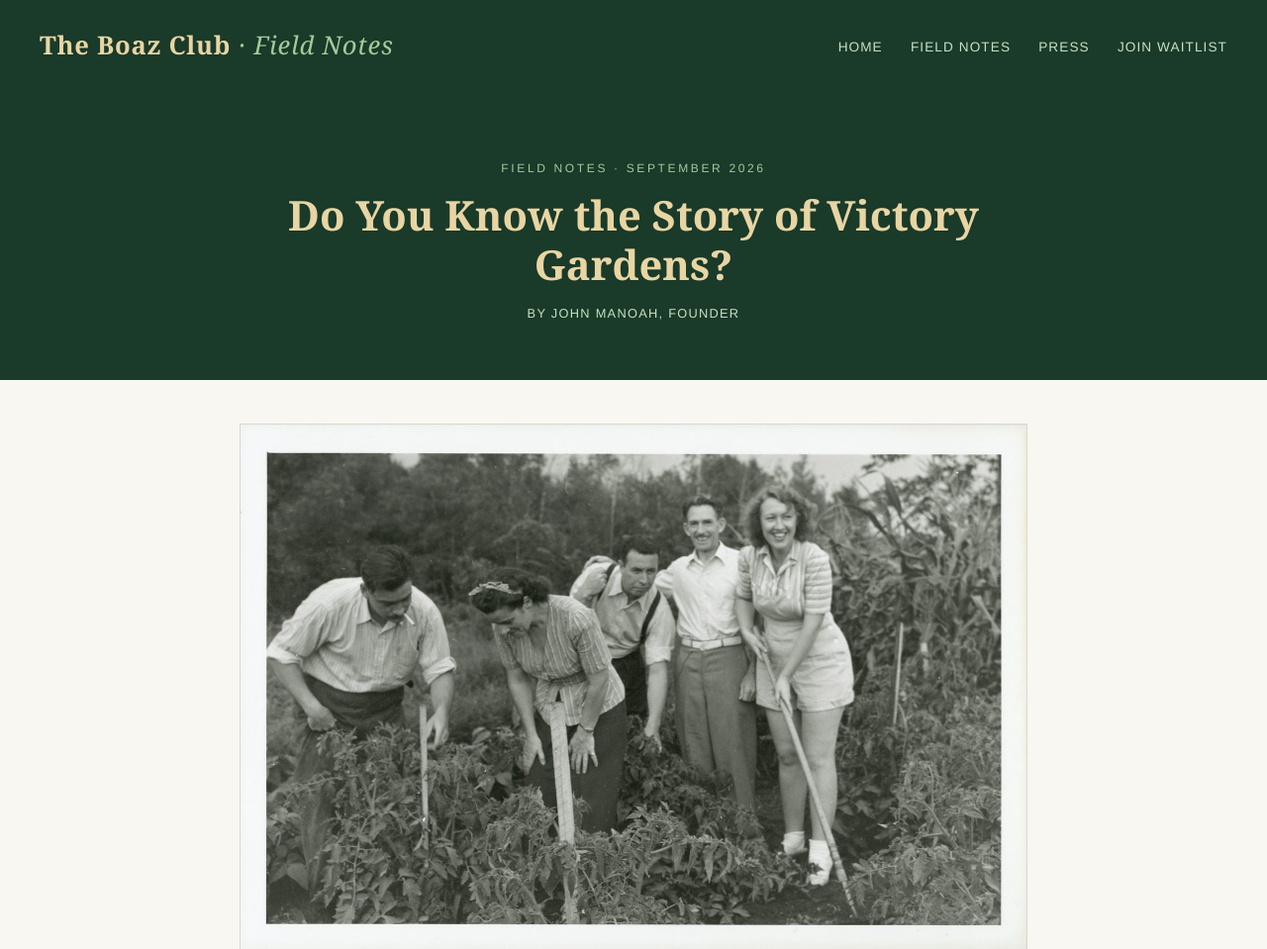
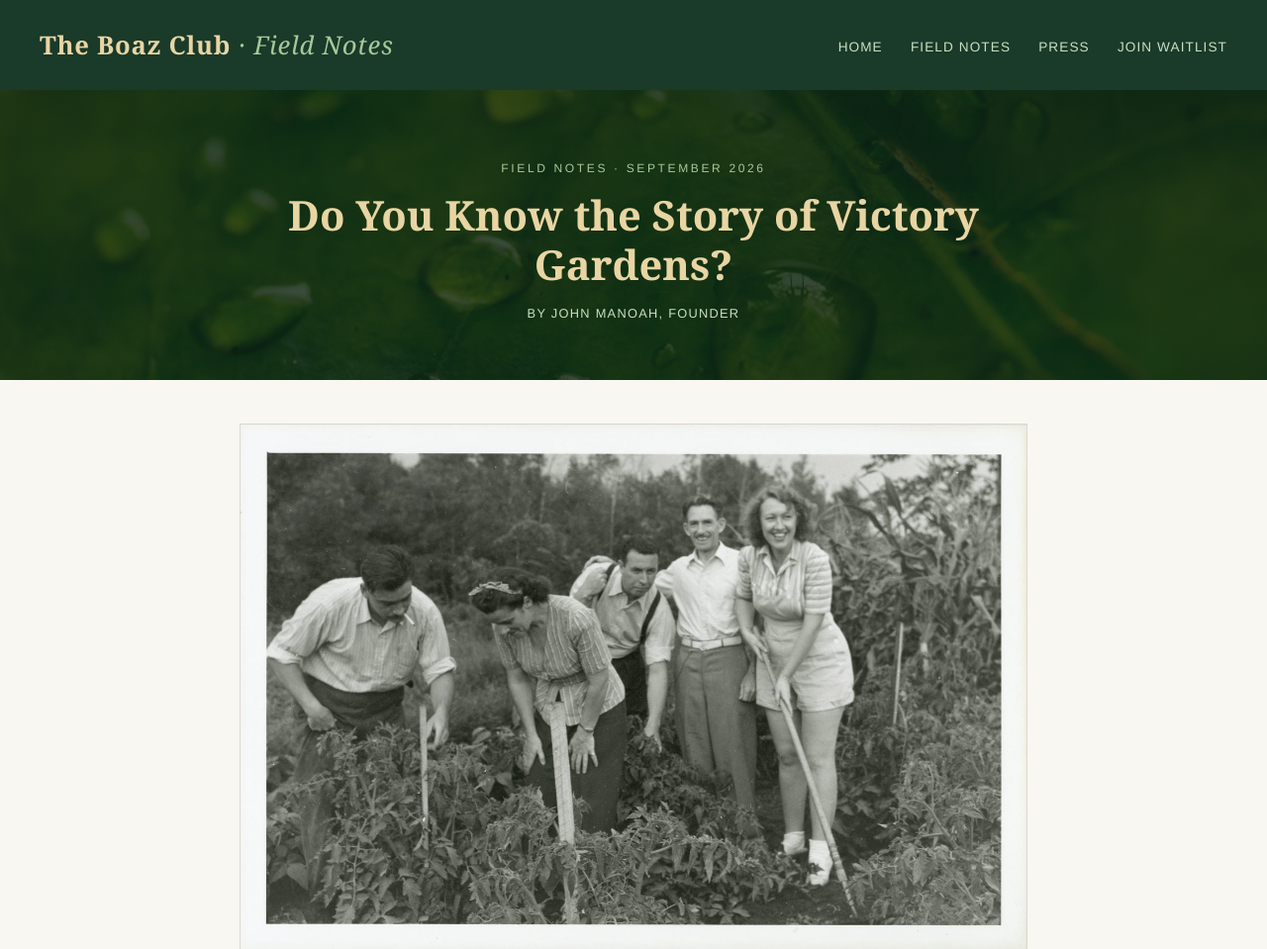
Before and after one commit to jms-1005/boaz-website, a plain HTML site: page blog/victory-gardens.html in a window 1280 px wide. Shown: the top 959 px of the page at 99% size. Drawn offline with Linux system fonts and the light colour scheme.

Commit message:
Article banner: leaf photo background to match Field Notes index

```diff
--- a/blog/victory-gardens.html
+++ b/blog/victory-gardens.html
@@ -44,7 +44,11 @@
     header nav a:hover { color: #e8d5a3; }
 
     .hero {
-      background: #1a3a2a; text-align: center; padding: 72px 32px 60px;
+      background:
+        linear-gradient(rgba(14, 35, 24, 0.8), rgba(14, 35, 24, 0.8)),
+        url('field-notes-hero.jpg') center / cover no-repeat;
+      background-color: #1a3a2a;
+      text-align: center; padding: 72px 32px 60px;
     }
     .hero .eyebrow {
       font-family: 'Helvetica Neue', Arial, sans-serif; font-size: 0.75rem;
```
